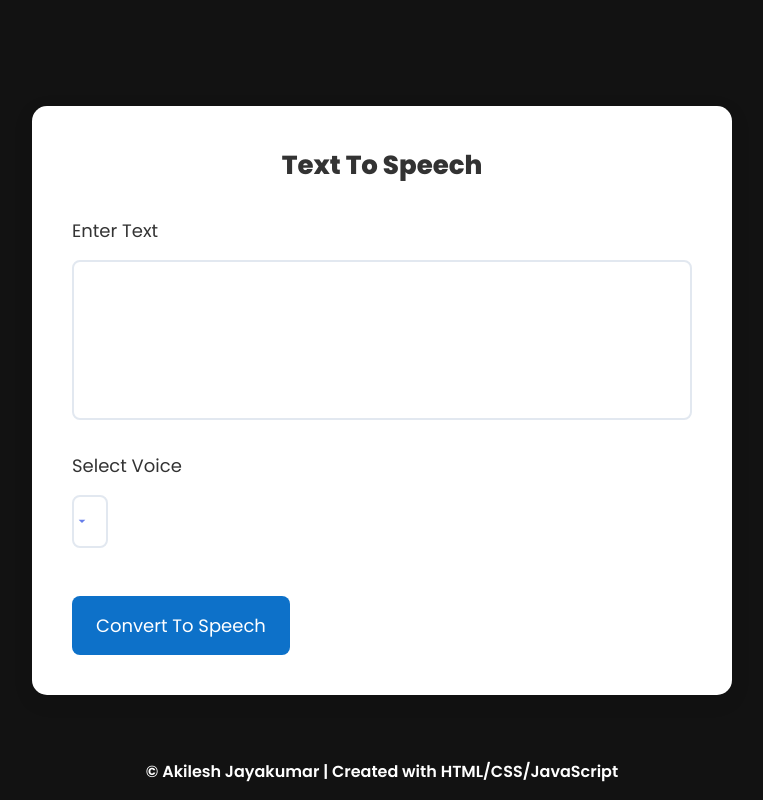
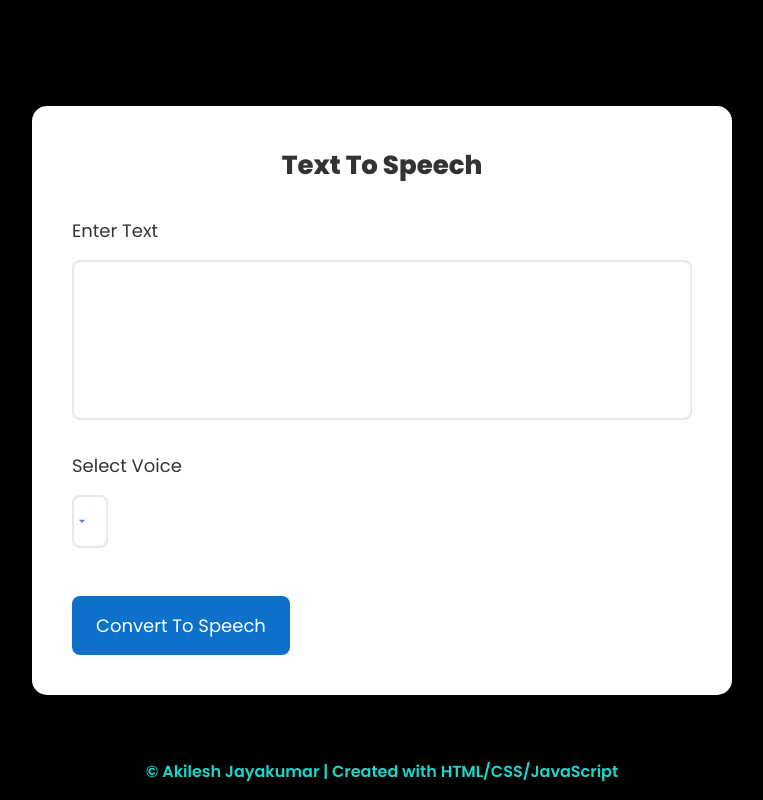
Before and after one commit to akileshjayakumar/Text-To-Speech, a plain HTML site: page index.html in a window 1280 px wide. Shown: the whole page, without its empty margins (258-1021 px from the left). Drawn offline with Linux system fonts and the light colour scheme.

Commit message:
Update background color and footer color

```diff
--- a/style.css
+++ b/style.css
@@ -13,7 +13,7 @@ body {
   align-items: center;
   justify-content: center;
   min-height: 100vh;
-  background-color: #121212; /* Slightly lighter black for better contrast */
+  background-color: #000000; /* Slightly lighter black for better contrast */
 }
 
 /* Wrapper styles */
@@ -113,8 +113,7 @@ form button:hover {
 
 /* Footer styling */
 .footer {
-  background-color: #121212; /* Matching the body background for consistency */
-  color: #ffffff;
+  color: #1bd7ca;
   text-align: center;
   padding: 1rem 0; /* Adjust padding */
   position: fixed;
```
